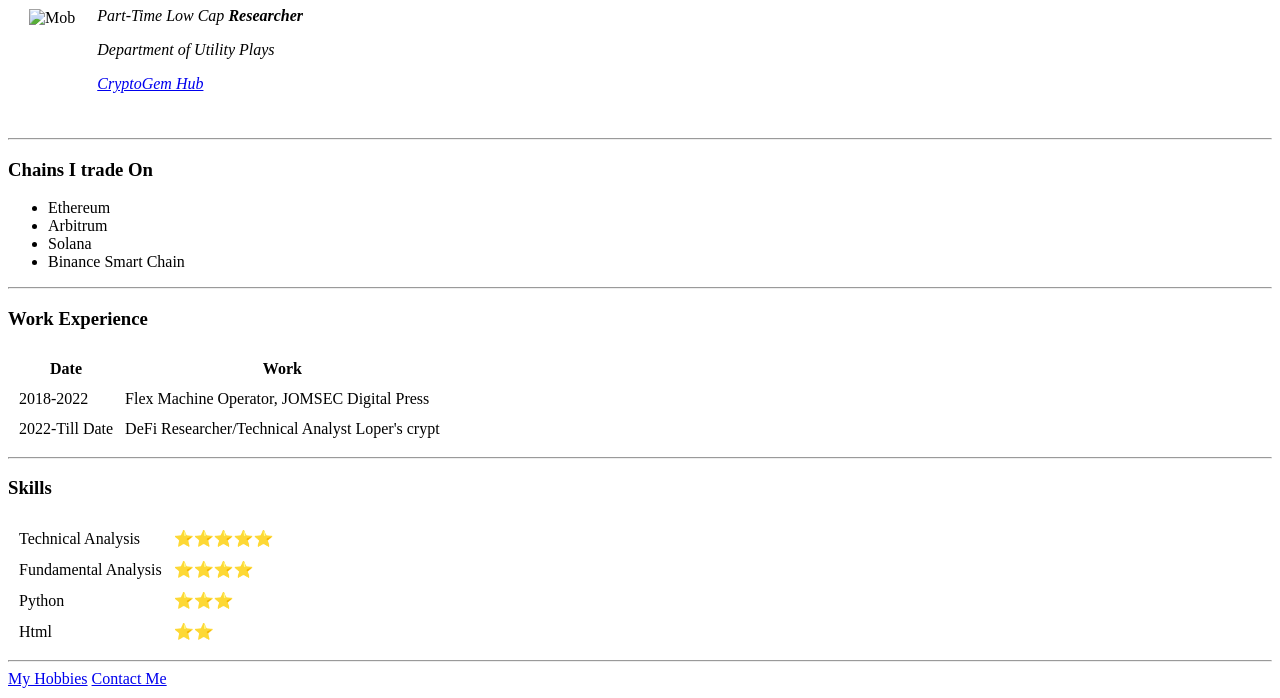
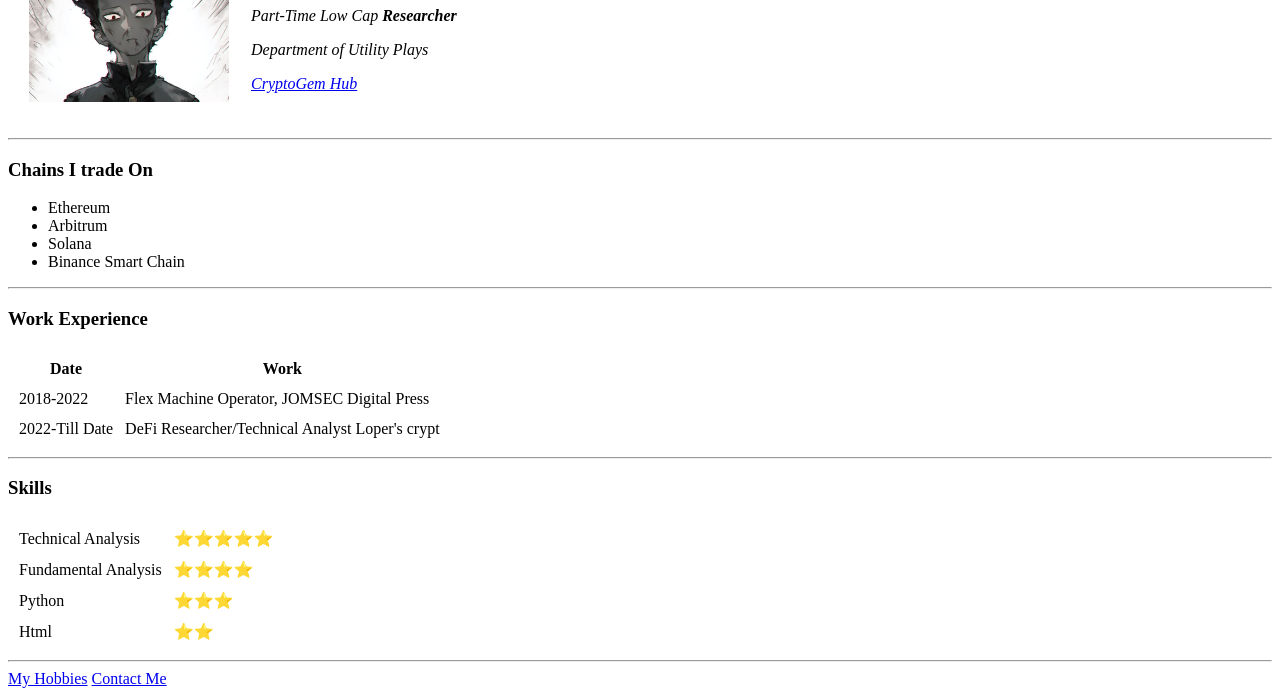
Before and after one commit to 0x-cataFO/cv, a plain HTML site: page index.html in a window 1280 px wide. Shown: the part 102-800 px from the top of the page. Drawn offline with Linux system fonts and the light colour scheme.

Commit message:
Update index.html

```diff
--- a/index.html
+++ b/index.html
@@ -10,7 +10,7 @@
 <body>
     <table cellspacing="20">
         <tr>
-            <td><img src="/personal/image/153e591dec5803554c33c35e5016f35b.jpg" alt="Mob" width="200" /></td>
+            <td><img src="/image/153e591dec5803554c33c35e5016f35b.jpg" alt="Mob" width="200" /></td>
             <td>
                 <h1>DeFiLoper</h1>
                 <p>
```
